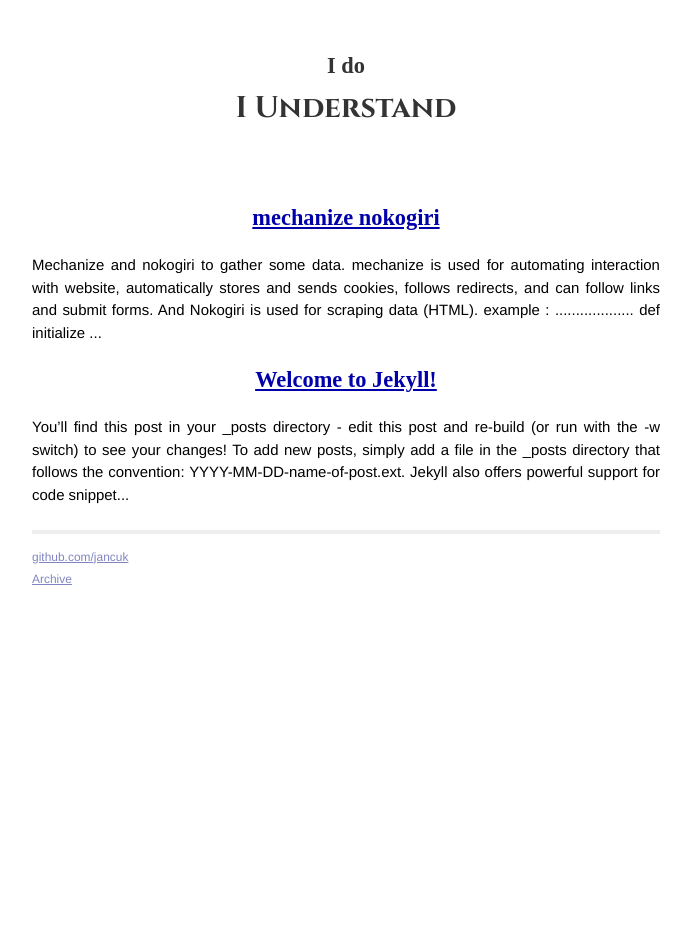
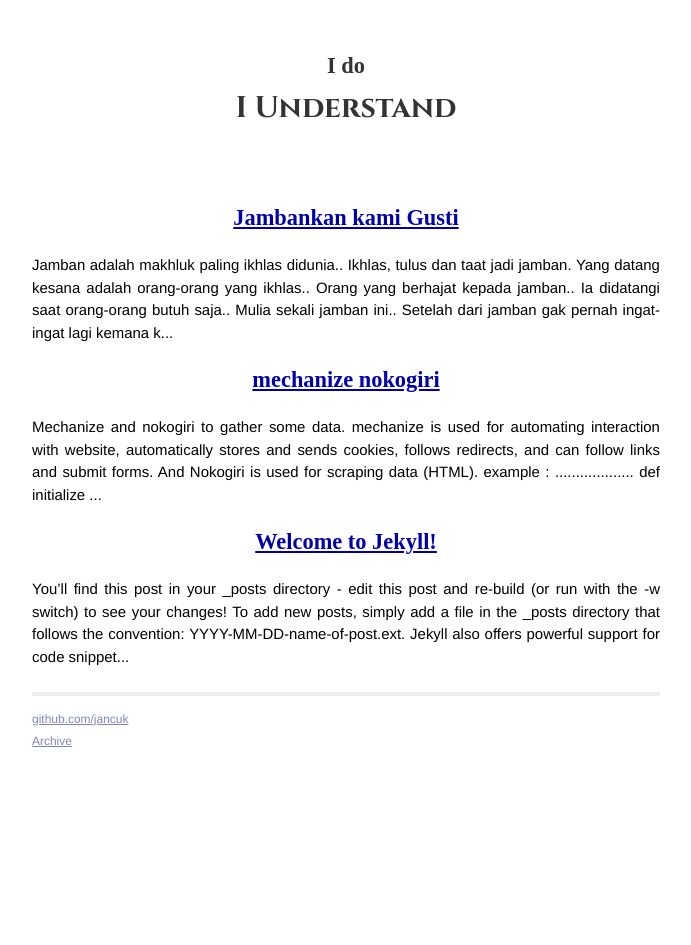
Before and after one commit to jancuk/jancuk.github.com, a Jekyll site: the page built from berita.html, in a window 1280 px wide. Shown: the whole page, without its empty margins (294-985 px from the left). Built offline with Jekyll 4.4.1, drawn with Linux system fonts in a browser that asks for light colours; some web fonts are replaced; Markdown is read by kramdown in place of the engine named in the settings.

Commit message:
postjamaban

```diff
--- /dev/null
+++ b/_posts/2013-11-30-jamban.markdown
@@ -0,0 +1,26 @@
+---
+layout: post
+title: "Jambankan kami Gusti"
+date: 2013-11-30 02:06:18
+categories: hemm
+---
+
+Jamban adalah makhluk paling ikhlas didunia.. Ikhlas, tulus dan taat jadi jamban. Yang datang kesana adalah orang-orang yang ikhlas..
+
+Orang yang berhajat kepada jamban.. Ia didatangi saat orang-orang butuh saja.. Mulia sekali jamban ini..
+
+Setelah dari jamban gak pernah ingat-ingat lagi kemana kotoran itu pergi.. Mau ikhlas belajarlah dari jamban. Jangan ingat-ingat apa yang kau berikan..
+
+Silahkan tahan kerinduanmu akan jamban.. Sakit dan melilit perutmu.. Silahkan tidak shodakoh sakitlah jiwa dan ruhmu..
+
+Jambankan hamba ya Tuhan..
+
+Keseimbangan hidup itu seimbang antara makan dan nengok jamban. Antara dapat rejeki dan berbagi..
+
+Seharusnya mereka punya kerinduan-kerinduan itu..
+
+Siapa yang mengenal jambannya maka ia telah mengenal Tuhannya.. Karena jamban bagian dari dirimu..
+
+
+#KopasBlogLain
+by: Siribrahim
```
Also changed, not shown: _layouts/post.html (+9 -0 lines), hemm.html (added, +29 -0 lines), 7 other files.
